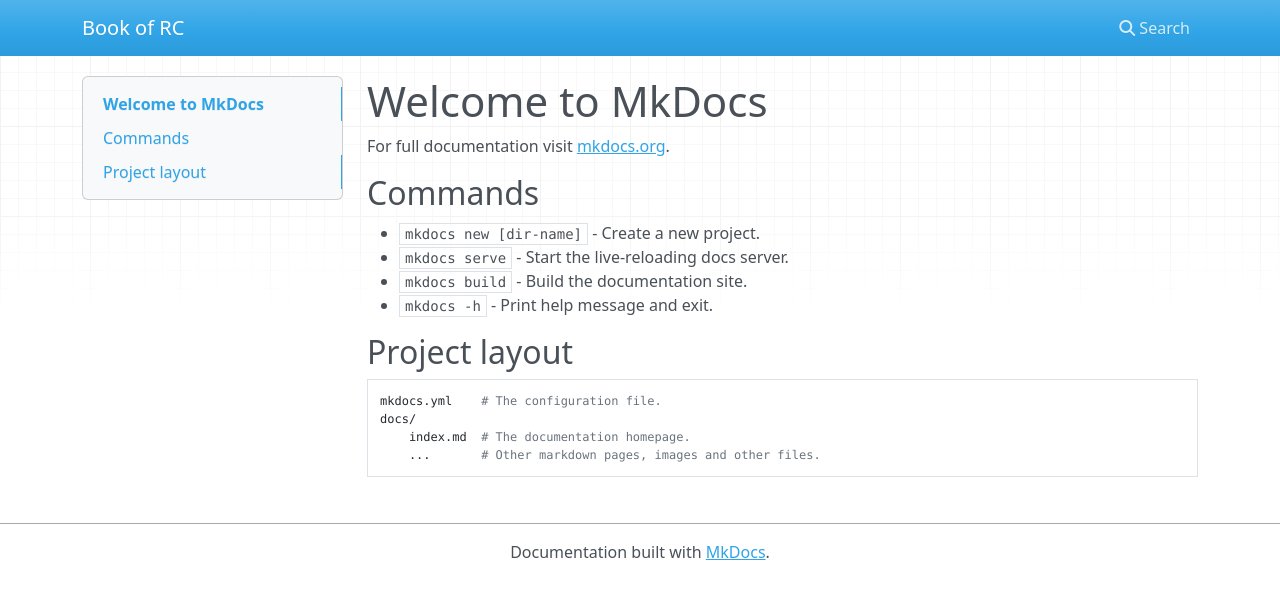
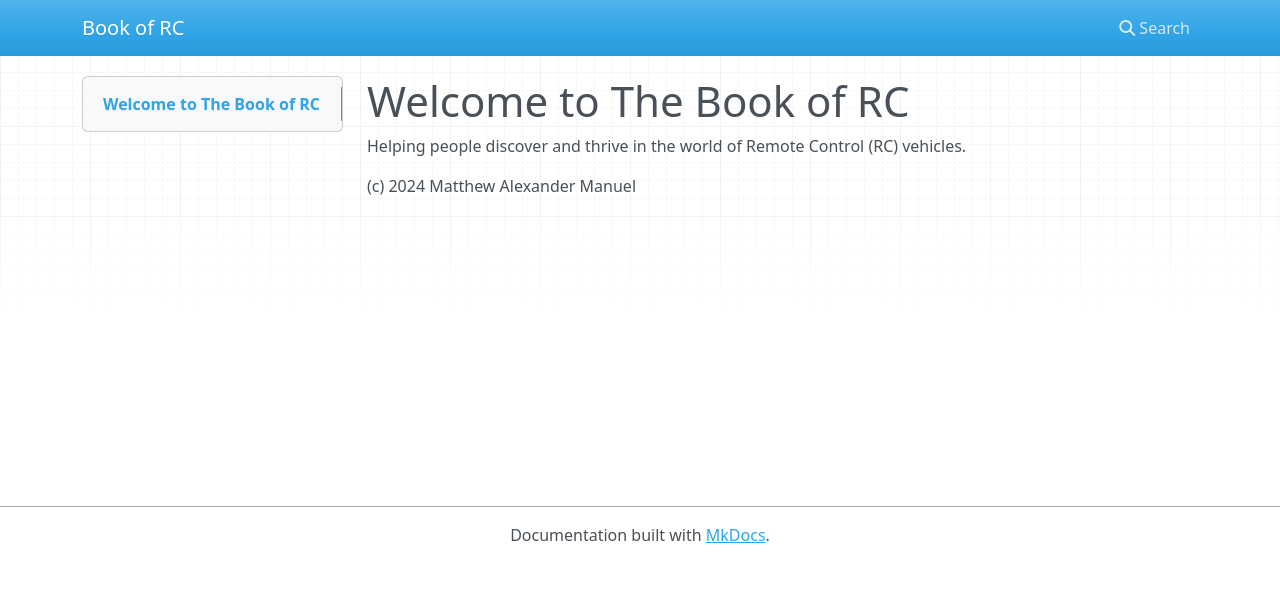
Before and after one commit to matt-the-ogre/book-of-rc, an MkDocs documentation site: the page built from docs/index.md, in a window 1280 px wide. Shown: the top 599 px of the page. Built offline with MkDocs 1.6.1, drawn with Linux system fonts in a browser that asks for light colours; nearby versions of some CDN libraries.

Commit message:
Update documentation homepage to reflect new project focus on Remote Control vehicles

```diff
--- a/docs/index.md
+++ b/docs/index.md
@@ -1,17 +1,5 @@
-# Welcome to MkDocs
+# Welcome to The Book of RC
 
-For full documentation visit [mkdocs.org](https://www.mkdocs.org).
+Helping people discover and thrive in the world of Remote Control (RC) vehicles.
 
-## Commands
-
-* `mkdocs new [dir-name]` - Create a new project.
-* `mkdocs serve` - Start the live-reloading docs server.
-* `mkdocs build` - Build the documentation site.
-* `mkdocs -h` - Print help message and exit.
-
-## Project layout
-
-    mkdocs.yml    # The configuration file.
-    docs/
-        index.md  # The documentation homepage.
-        ...       # Other markdown pages, images and other files.
+(c) 2024 Matthew Alexander Manuel
```
Also changed, not shown: 1 other file.
